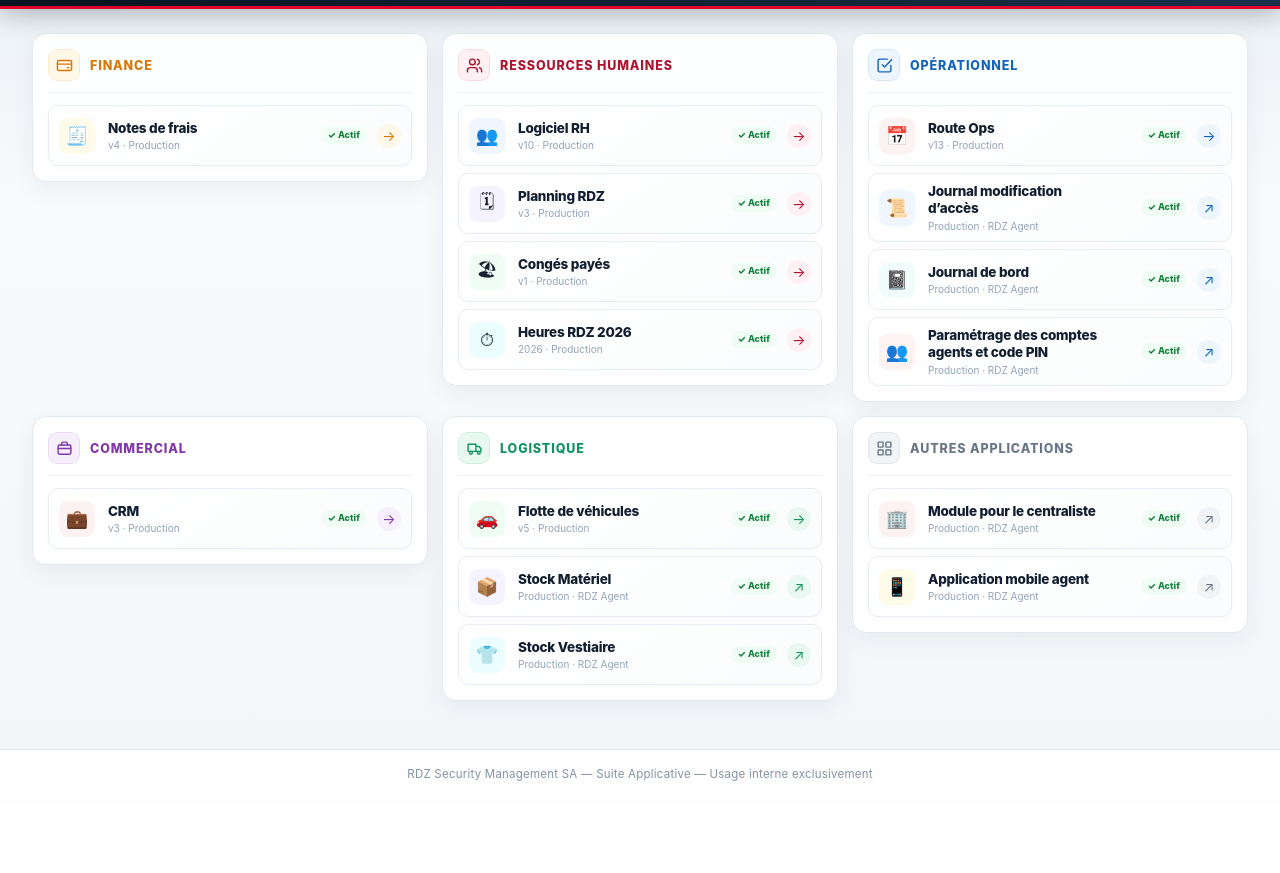
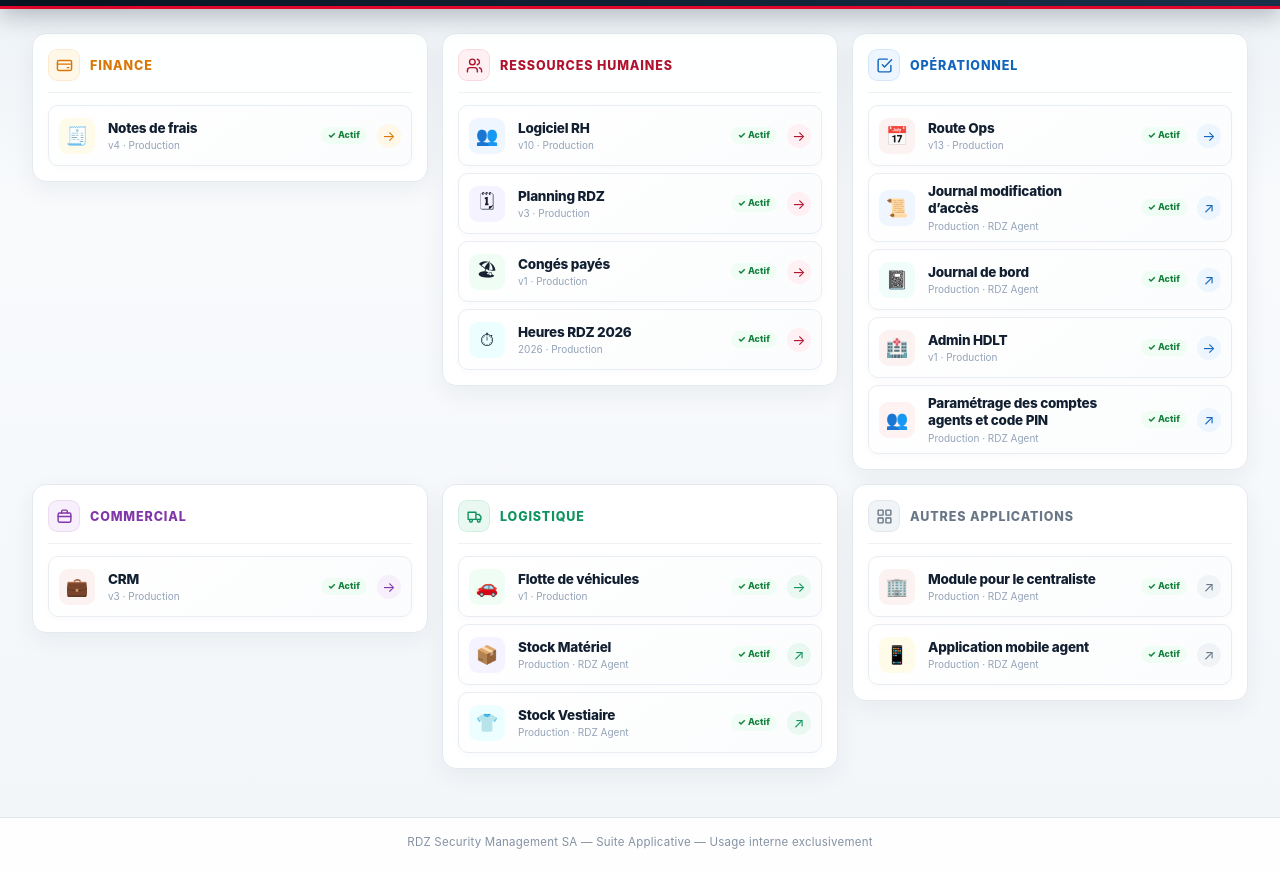
Before and after one commit to RDZ-2026/routeops, a plain HTML site: page RDZ_index.html in a window 1280 px wide. Shown: the part 65-938 px from the top of the page. Before the commit the page ends 870 px from the top, so only its background shows below. Drawn offline with Linux system fonts and the light colour scheme; a web font is replaced by a local one.

Commit message:
Add files via upload

```diff
--- a/RDZ_index.html
+++ b/RDZ_index.html
@@ -395,6 +395,21 @@ body{background:linear-gradient(180deg,#eaf0f5 0,#f8fafc 260px,#f3f6f9 100%)!imp
         <span class="mod-arrow">↗</span>
       </div>
     </a>
+<a class="mod" style="--mc:#c0272d;" href="Rapports_RDZ_v1.html">
+      <div class="mod-head">
+        <div class="mod-icon" style="background:#fdf2f2;">🏥</div>
+        <div>
+          <div class="mod-name">Admin HDLT</div>
+          <div class="mod-ver">v1 · Production</div>
+        </div>
+      </div>
+      <div class="mod-desc">Hôpital de La Tour — envois automatiques des rapports, destinataires, journal des envois, rapports reçus et points de ronde.</div>
+      <div class="mod-foot">
+        <span class="badge b-live">✓ Actif</span>
+        <span class="badge b-admin">🔒 Admin</span>
+        <span class="mod-arrow">→</span>
+      </div>
+    </a>
 <a class="mod" style="--mc:#8B1A1A;" href="https://rdz-2026.github.io/RDZ_Agent/admin/comptes-agents.html" target="_blank" rel="noopener">
       <div class="mod-head">
         <div class="mod-icon" style="background:#fef2f2;">👥</div>
@@ -440,7 +455,7 @@ body{background:linear-gradient(180deg,#eaf0f5 0,#f8fafc 260px,#f3f6f9 100%)!imp
         <div class="mod-icon" style="background:#f0fdf4;">🚗</div>
         <div>
           <div class="mod-name">Flotte de véhicules</div>
-          <div class="mod-ver">v5 · Production</div>
+          <div class="mod-ver">v1 · Production</div>
         </div>
       </div>
       <div class="mod-desc">Gestion de flotte — véhicules, entretiens, assurances, kilométrage, fournisseurs.</div>
```
